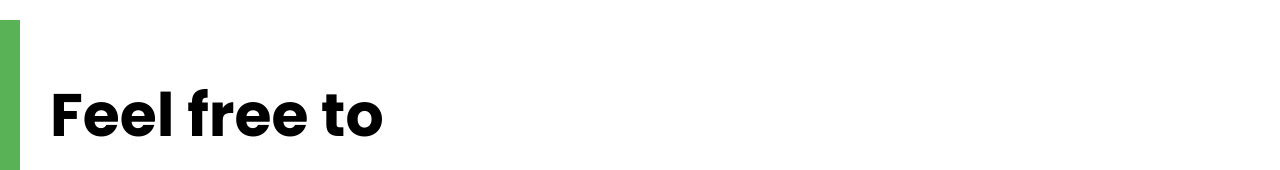
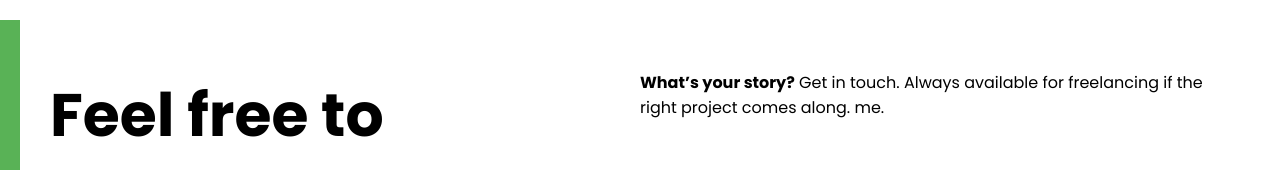
Before and after one commit to arumbaua366/portfolio_v2, a React (Create React App) app: page / in a window 1280 px wide. Shown: the part 2531-2701 px from the top of the page. Built offline with nearby package versions, Linux system fonts and the light colour scheme.

Commit message:
set up contact right div styling

```diff
--- a/src/components/contact/Contact.jsx
+++ b/src/components/contact/Contact.jsx
@@ -26,7 +26,12 @@ const Contact = () => {
             </div>
           </div>
         </div>
-        <div className="c-right"></div>
+        <div className="c-right">
+          <p className="c-desc">
+            <b>What’s your story?</b> Get in touch. Always available for
+            freelancing if the right project comes along. me.
+          </p>
+        </div>
       </div>
     </div>
   );
--- a/src/components/contact/contact.css
+++ b/src/components/contact/contact.css
@@ -31,6 +31,9 @@
 .c-info-item {
   display: flex;
   align-items: center;
+  margin: 50px 0px;
+  font-weight: 300;
+  width: 70%;
 }
 
 .c-icon {
```
